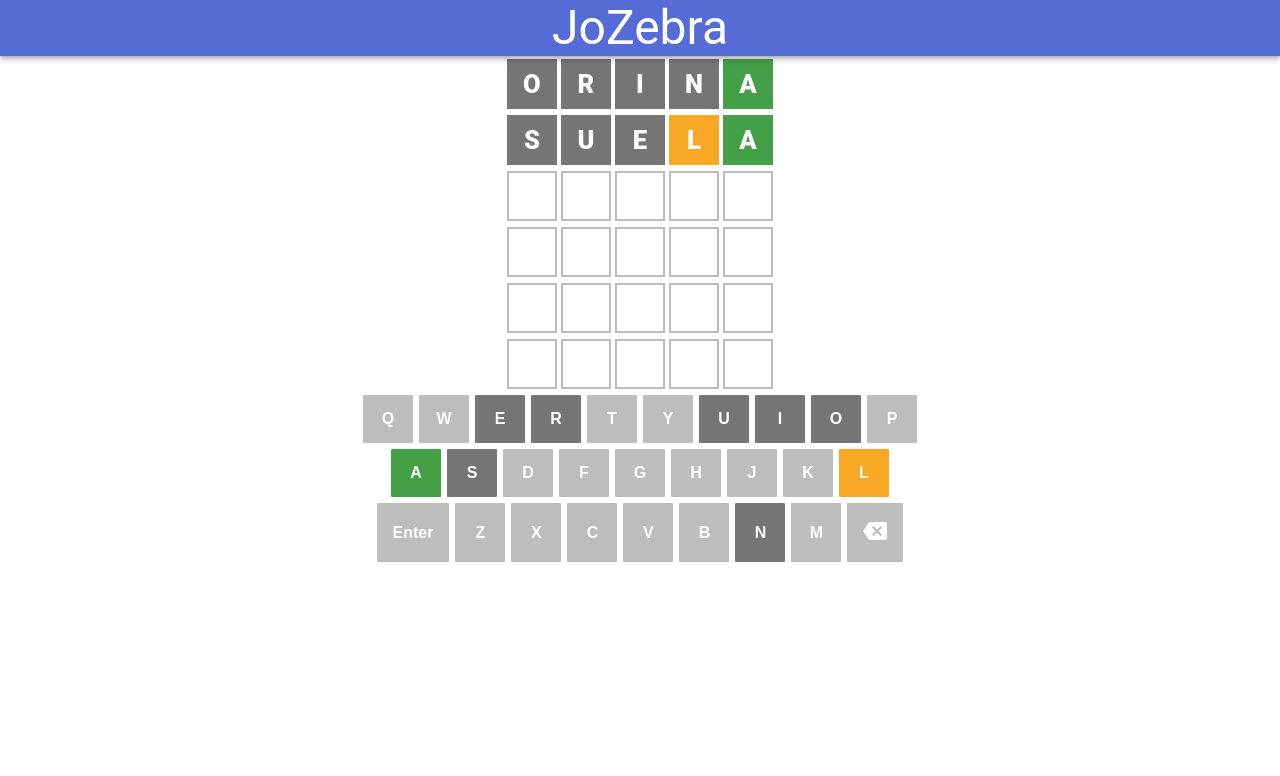
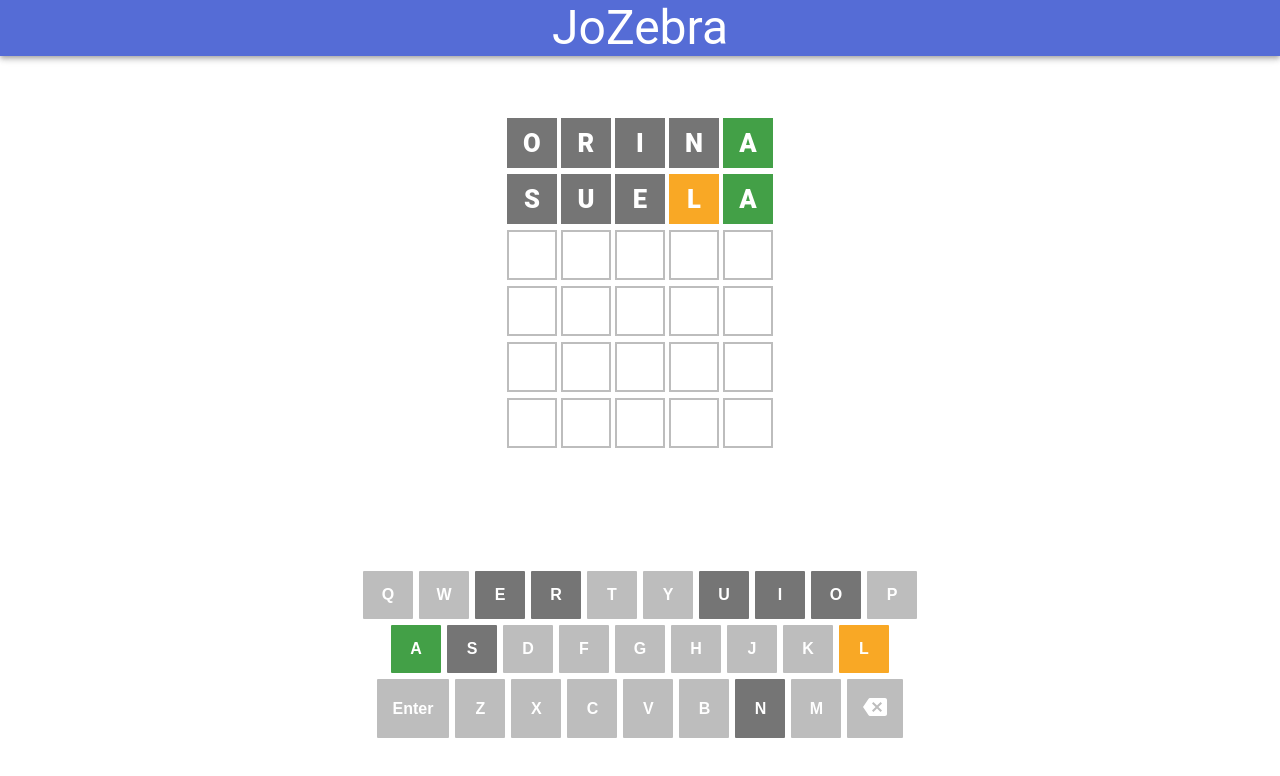
Before and after one commit to fguini/jozebra, a React (Create React App) app: page / in a window 1280 px wide. Shown: the top 776 px of the page. Built offline with nearby package versions, Linux system fonts and the light colour scheme.

Commit message:
Styling layout

```diff
--- a/src/App.tsx
+++ b/src/App.tsx
@@ -8,7 +8,7 @@ function App() {
     return (<>
         <AppBar/>
         <main>
-            <Container maxWidth="xl">
+            <Container className="main-container" maxWidth="xl">
                 <BrowserRouter>
                     <Routes>
                         <Route index element={ <Home/> }/>
--- a/src/components/jozebra/GameStyle.css
+++ b/src/components/jozebra/GameStyle.css
@@ -1,3 +1,10 @@
+.the-game {
+    height: 100%;
+    display: flex;
+    flex-direction: column;
+    justify-content: space-around;
+}
+
 @keyframes WrongAnimation {
     10% {
         transform: rotate(-15deg);
--- a/src/components/jozebra/Keboard/KeyBox.tsx
+++ b/src/components/jozebra/Keboard/KeyBox.tsx
@@ -23,7 +23,28 @@ const Box = styled.button<BoxProps>`
   text-transform: capitalize;
 
   &:active, &.active {
-      background-color: ${ STATUS_COLOR[LetterStatus.NotThere] };
+    background-color: ${ STATUS_COLOR[LetterStatus.NotThere] };
+  }
+
+  @media (max-width: 600px) {
+    padding: 12px 12px;
+    min-width: 35px;
+    line-height: 0.8rem;
+    font-size: 0.8rem;
+  }
+
+  @media (max-width: 450px) {
+    padding: 10px 10px;
+    min-width: 25px;
+    line-height: 0.6rem;
+    font-size: 0.6rem;
+  }
+
+  @media (max-width: 330px) {
+    padding: 8px 8px;
+    min-width: 15px;
+    line-height: 0.4rem;
+    font-size: 0.4rem;
   }
 `;
 
--- a/src/components/jozebra/TheGame.tsx
+++ b/src/components/jozebra/TheGame.tsx
@@ -128,7 +128,7 @@ export function TheGame({ quantity = 6, theWord, wordLength = 5, words = [] }: T
     }
 
     return (
-        <>
+        <div className="the-game">
             <WordAttempts
                 attempts={ attempts }
                 currentWord={ currentWord }
@@ -141,6 +141,6 @@ export function TheGame({ quantity = 6, theWord, wordLength = 5, words = [] }: T
                 handleClick={ handleClick }
             />
             <GameOver finished={ finished }/>
-        </>
+        </div>
     );
 }
--- a/src/index.tsx
+++ b/src/index.tsx
@@ -5,6 +5,7 @@ import { ThemeProvider } from './contexts/theme/ThemeContext';
 import CssBaseline from '@mui/material/CssBaseline';
 import App from './App';
 import reportWebVitals from './reportWebVitals';
+import './styles.css';
 
 ReactDOM.render(<React.StrictMode>
     <ThemeProvider>
--- /dev/null
+++ b/src/styles.css
@@ -0,0 +1,8 @@
+html, body, #root, main, .main-container {
+    height: 100%;
+}
+
+main {
+    margin-top: -56px;
+    padding-top: 56px;
+}
```
